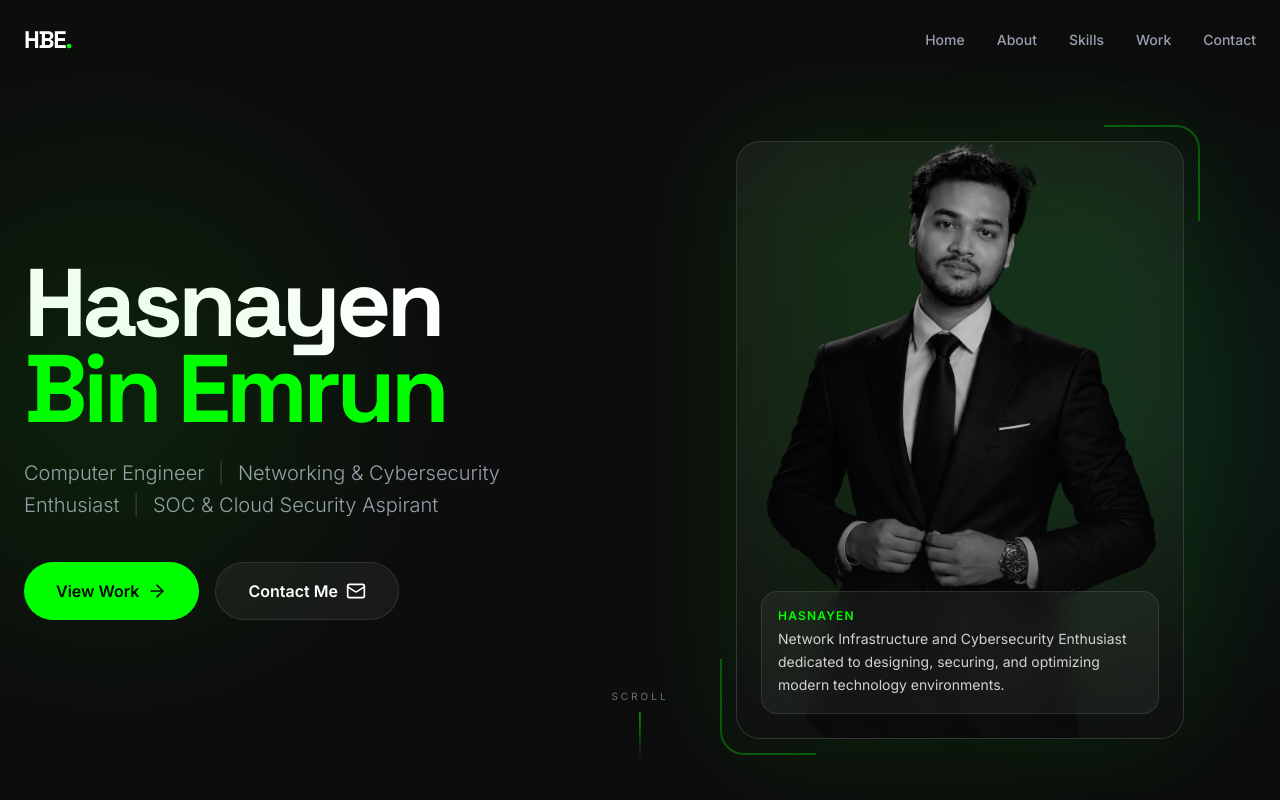
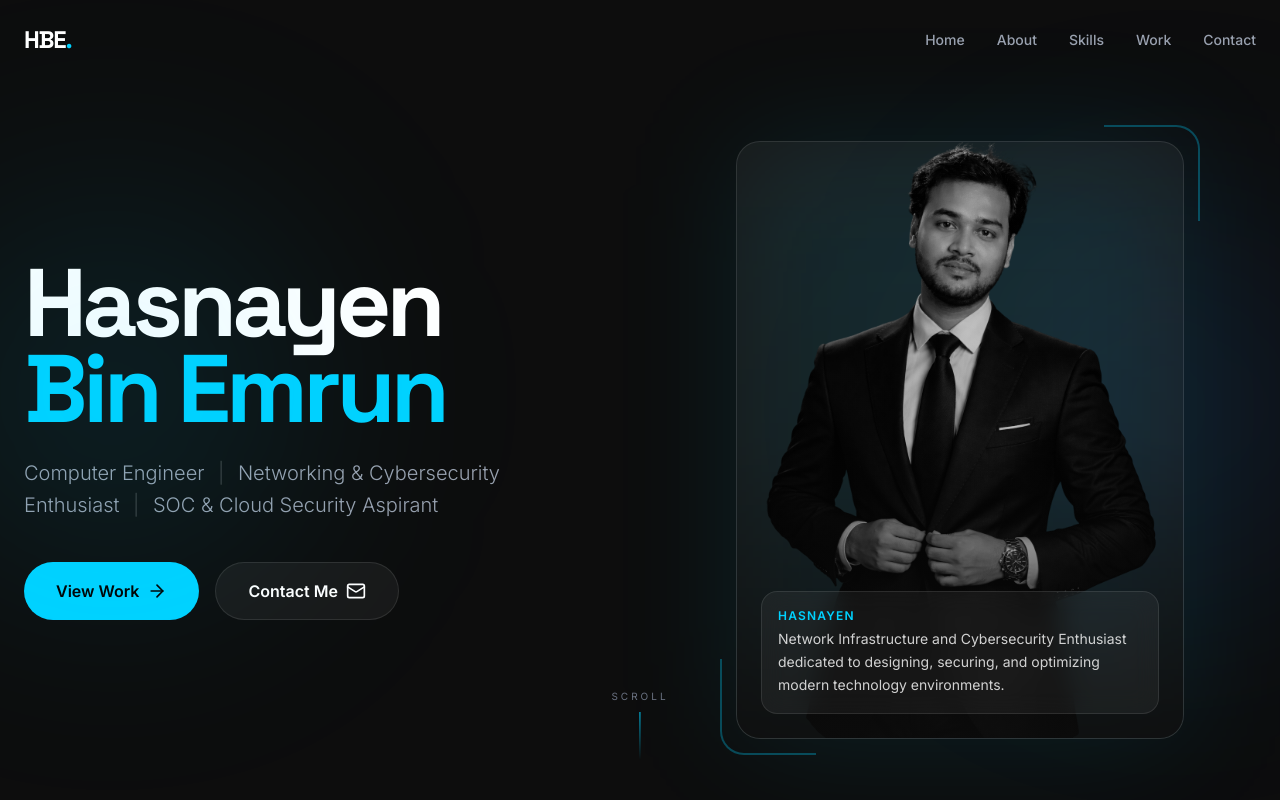
Before and after one commit to Hmanipulative9/Portfolio, a React (Vite) app: page / in a window 1280 px wide. Shown: the top 800 px of the page. Built offline with nearby package versions, Linux system fonts and the light colour scheme.

Commit message:
Convert website theme from green to blue/cyan networking theme

```diff
--- a/src/components/Hero.tsx
+++ b/src/components/Hero.tsx
@@ -6,7 +6,7 @@ export default function Hero() {
     <section id="home" className="relative min-h-screen flex items-center pt-20 overflow-hidden">
       {/* Background Elements */}
       <div className="absolute top-1/4 -left-20 w-96 h-96 bg-accent/10 rounded-full blur-[120px]" />
-      <div className="absolute bottom-1/4 -right-20 w-96 h-96 bg-emerald-500/10 rounded-full blur-[120px]" />
+      <div className="absolute bottom-1/4 -right-20 w-96 h-96 bg-blue-500/10 rounded-full blur-[120px]" />
 
       <div className="max-w-7xl mx-auto px-6 w-full grid md:grid-cols-2 gap-12 items-center">
         <motion.div
--- a/src/components/Services.tsx
+++ b/src/components/Services.tsx
@@ -24,7 +24,7 @@ const services = [
     title: 'Network Security',
     description: 'Fundamental networking setup and cybersecurity awareness for digital assets.',
     icon: Shield,
-    color: 'from-green-500 to-emerald-500'
+    color: 'from-cyan-500 to-blue-600'
   }
 ];
 
--- a/src/index.css
+++ b/src/index.css
@@ -5,8 +5,8 @@
   --font-sans: "Inter", ui-sans-serif, system-ui, sans-serif;
   --font-display: "Space Grotesk", sans-serif;
   --color-background: #0D0D0D;
-  --color-accent: #00FF00;
-  --color-accent-dim: rgba(0, 255, 0, 0.1);
+  --color-accent: #00D2FF;
+  --color-accent-dim: rgba(0, 210, 255, 0.1);
 }
 
 @layer base {
@@ -25,7 +25,7 @@
   }
 
   .accent-gradient {
-    @apply bg-gradient-to-r from-accent to-emerald-400;
+    @apply bg-gradient-to-r from-accent to-blue-400;
   }
 
   .glass {
```
